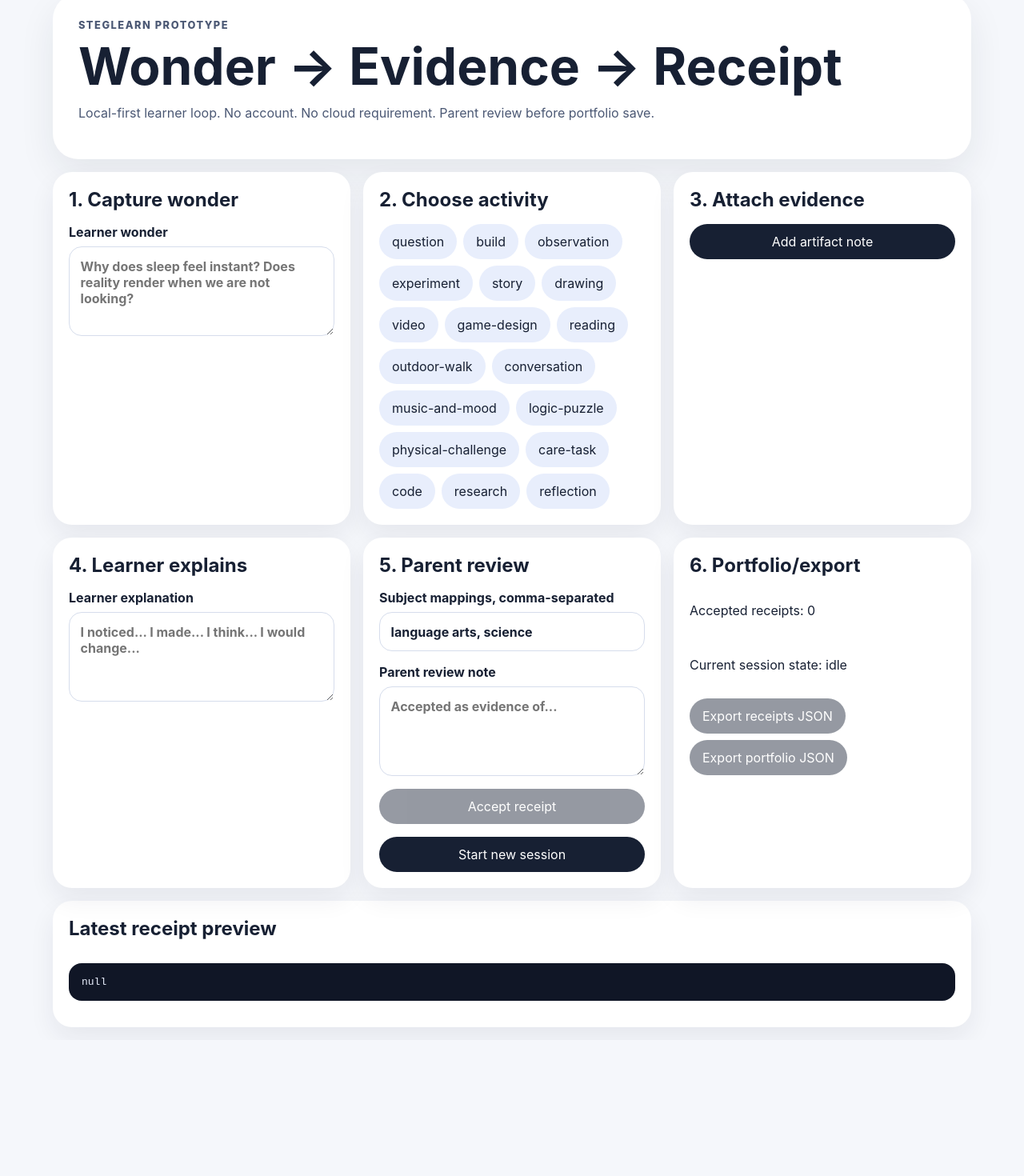
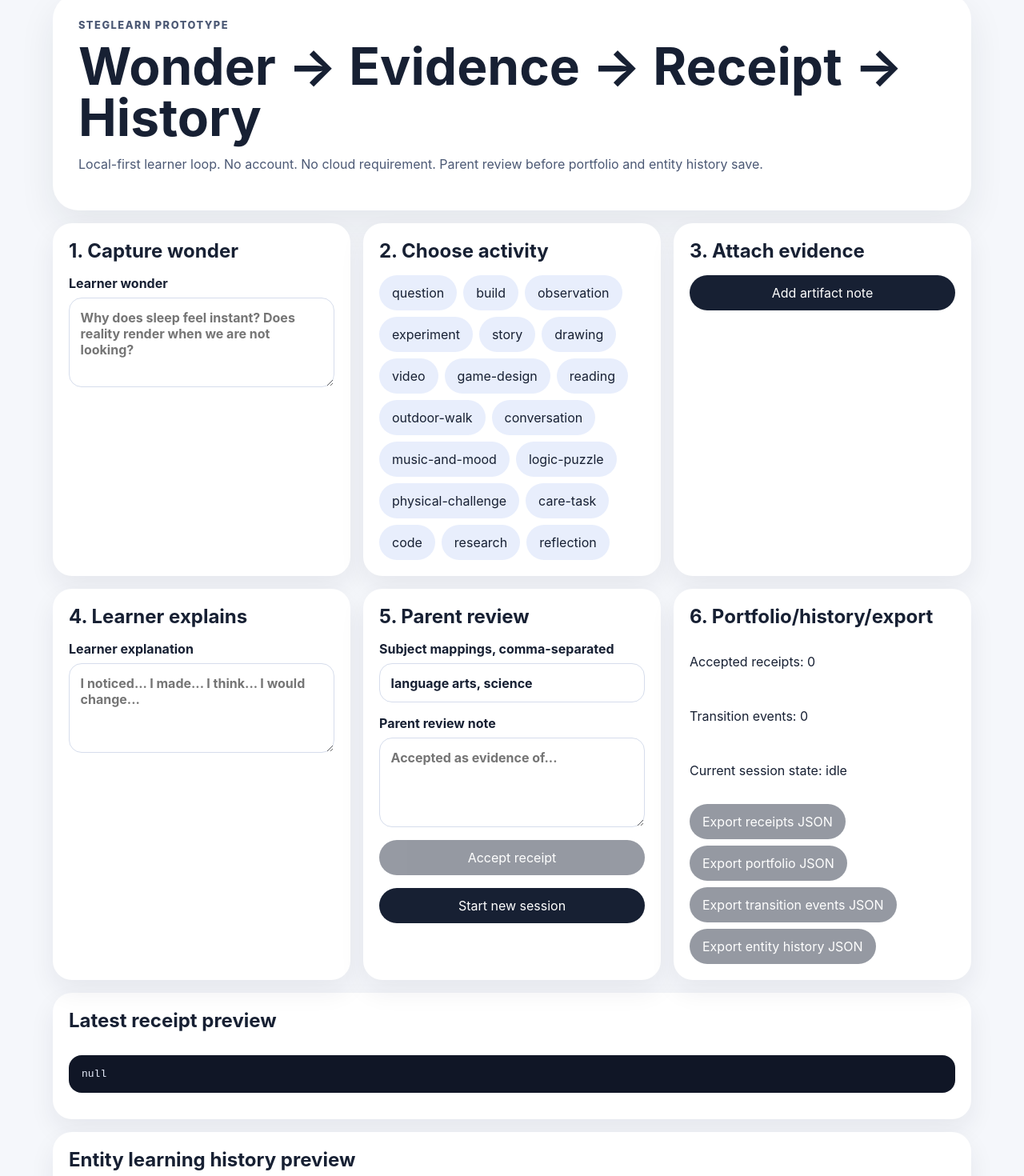
Before and after one commit to StegVerse-Labs/StegLearn, a React (Vite) app in the folder app/: page / in a window 1280 px wide. Shown: the part 40-1510 px from the top of the page at 80% size. Before the commit the page ends 1340 px from the top, so only its background shows below. Built offline with nearby package versions, Linux system fonts and the light colour scheme.

Commit message:
Wire entity history into prototype

```diff
--- a/app/src/App.tsx
+++ b/app/src/App.tsx
@@ -1,6 +1,18 @@
 import { useMemo, useState } from 'react';
+import { createReceiptAcceptedEvent, updateEntityHistory } from './history';
+import type { EntityLearningHistory, LearningTransitionEvent } from './history';
 import type { ActivityType, ArtifactRecord, LearnerSession, LearningReceipt, PortfolioRecord, SubjectMapping } from './types';
-import { exportJson, loadPortfolio, loadReceipts, savePortfolio, saveReceipts } from './storage';
+import {
+  exportJson,
+  loadEntityLearningHistory,
+  loadLearningTransitionEvents,
+  loadPortfolio,
+  loadReceipts,
+  saveEntityLearningHistory,
+  saveLearningTransitionEvents,
+  savePortfolio,
+  saveReceipts,
+} from './storage';
 
 const activityTypes: ActivityType[] = [
   'question',
@@ -125,6 +137,8 @@ export default function App() {
   const [subjects, setSubjects] = useState('language arts, science');
   const [receipts, setReceipts] = useState<LearningReceipt[]>(() => loadReceipts());
   const [portfolio, setPortfolio] = useState<PortfolioRecord | null>(() => loadPortfolio());
+  const [transitionEvents, setTransitionEvents] = useState<LearningTransitionEvent[]>(() => loadLearningTransitionEvents());
+  const [entityHistory, setEntityHistory] = useState<EntityLearningHistory | null>(() => loadEntityLearningHistory());
 
   const canReview = useMemo(() => {
     return Boolean(session.wonder.trim() && session.learner_explanation.trim() && parentNote.trim());
@@ -174,13 +188,20 @@ export default function App() {
     if (!canReview) return;
 
     const receipt = buildReceipt(session, artifacts, parentNote, subjects);
+    const transitionEvent = createReceiptAcceptedEvent(receipt, artifacts);
     const nextReceipts = [...receipts, receipt];
+    const nextTransitionEvents = [...transitionEvents, transitionEvent];
     const nextPortfolio = updatePortfolio(portfolio, receipt, artifacts.map((artifact) => artifact.artifact_id));
+    const nextEntityHistory = updateEntityHistory(entityHistory, transitionEvent, receipt, artifacts);
 
     setReceipts(nextReceipts);
+    setTransitionEvents(nextTransitionEvents);
     setPortfolio(nextPortfolio);
+    setEntityHistory(nextEntityHistory);
     saveReceipts(nextReceipts);
+    saveLearningTransitionEvents(nextTransitionEvents);
     savePortfolio(nextPortfolio);
+    saveEntityLearningHistory(nextEntityHistory);
     updateSession({ state: 'portfolio-saved' });
   }
 
@@ -195,9 +216,9 @@ export default function App() {
     <main className="shell">
       <header className="hero">
         <p className="eyebrow">StegLearn prototype</p>
-        <h1>Wonder → Evidence → Receipt</h1>
+        <h1>Wonder → Evidence → Receipt → History</h1>
         <p>
-          Local-first learner loop. No account. No cloud requirement. Parent review before portfolio save.
+          Local-first learner loop. No account. No cloud requirement. Parent review before portfolio and entity history save.
         </p>
       </header>
 
@@ -271,8 +292,9 @@ export default function App() {
         </article>
 
         <article className="card">
-          <h2>6. Portfolio/export</h2>
+          <h2>6. Portfolio/history/export</h2>
           <p>Accepted receipts: {receipts.length}</p>
+          <p>Transition events: {transitionEvents.length}</p>
           <p>Current session state: {session.state}</p>
           <div className="actions">
             <button type="button" disabled={!receipts.length} onClick={() => exportJson('steglearn-receipts.json', receipts)}>
@@ -280,6 +302,12 @@ export default function App() {
             </button>
             <button type="button" disabled={!portfolio} onClick={() => exportJson('steglearn-portfolio.json', portfolio)}>
               Export portfolio JSON
+            </button>
+            <button type="button" disabled={!transitionEvents.length} onClick={() => exportJson('steglearn-transition-events.json', transitionEvents)}>
+              Export transition events JSON
+            </button>
+            <button type="button" disabled={!entityHistory} onClick={() => exportJson('steglearn-entity-history.json', entityHistory)}>
+              Export entity history JSON
             </button>
           </div>
         </article>
@@ -289,6 +317,11 @@ export default function App() {
         <h2>Latest receipt preview</h2>
         <pre>{JSON.stringify(receipts.at(-1) ?? null, null, 2)}</pre>
       </section>
+
+      <section className="card full">
+        <h2>Entity learning history preview</h2>
+        <pre>{JSON.stringify(entityHistory, null, 2)}</pre>
+      </section>
     </main>
   );
 }
```
